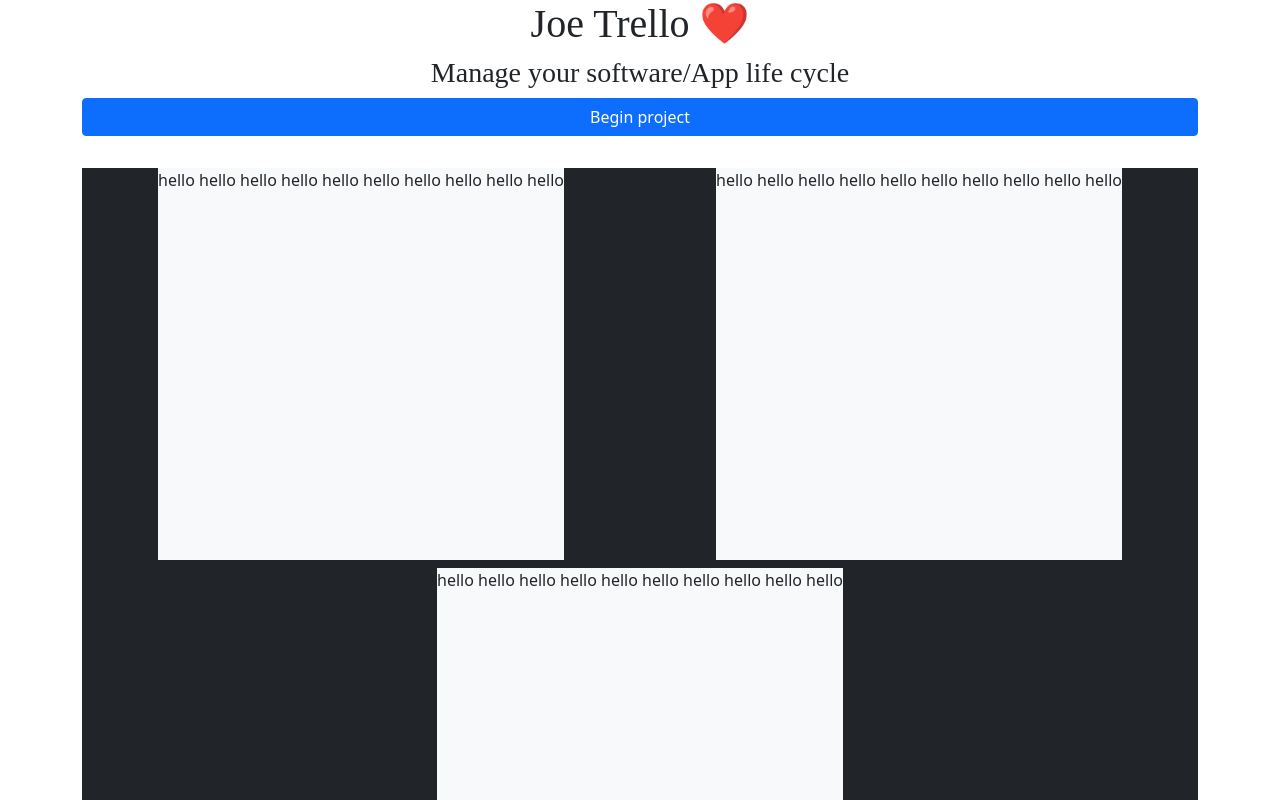
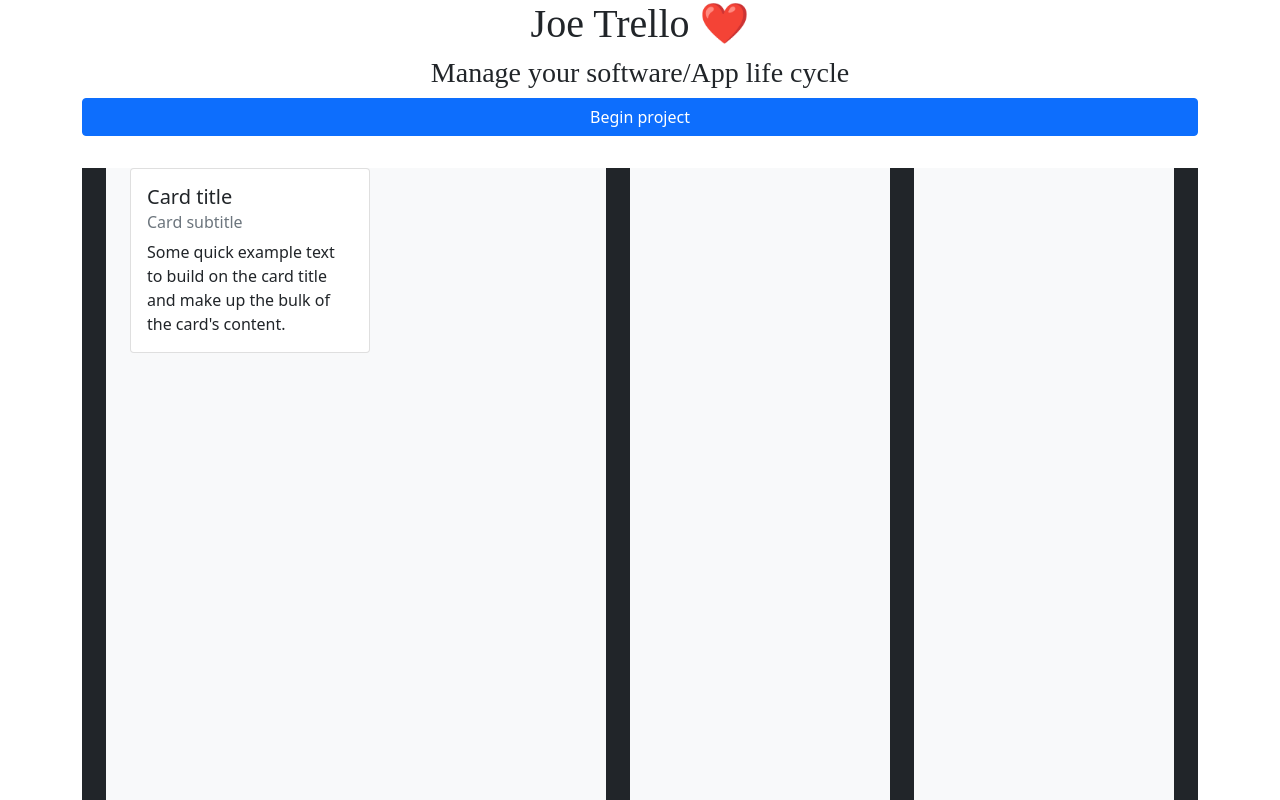
Before and after one commit to josephDev123/business-software-lifecycle-management-app, a React (Create React App) app: page / in a window 1280 px wide. Shown: the top 800 px of the page. Built offline with nearby package versions, Linux system fonts and the light colour scheme; a web font is replaced by a local one.

Commit message:
modified:   src/component/Board_wrapper.js

```diff
--- a/src/App.js
+++ b/src/App.js
@@ -5,6 +5,7 @@
 import Form from './component/Form';
 import Board_wrapper from './component/Board_wrapper';
 import Board from './component/Board';
+import Card from './component/Card';
 // import { label} from './component/data';
 
 
@@ -15,7 +16,7 @@
       <Form />
       <Board_wrapper>
         <Board >
-          hello hello  hello  hello hello hello hello hello hello hello
+           <Card />
         </Board >
       </Board_wrapper >
     </div>
--- a/src/component/Board.js
+++ b/src/component/Board.js
@@ -3,14 +3,16 @@
 export default function Board(props) {
     return (
         <div className='d-flex justify-content-around vh-100 flex-wrap'>
-            <div className='d-flex flex-column bg-light mb-2 justify-content-start align-items-start'>
+            <div className='d-flex flex-column bg-light mb-2 justify-content-start align-items-start px-4 flex-grow-1'>
                 {props.children}
             </div>
-            <div className='d-flex flex-column bg-light mb-2 justify-content-start align-items-start'>
-                {props.children}
+            <span className='ms-4'></span>
+            <div className='d-flex flex-column bg-light mb-2 justify-content-start align-items-start px-4 flex-grow-1'>
+
             </div>
-            <div className='d-flex flex-column bg-light mb-2 justify-content-start align-items-start'>
-                {props.children}
+            <span className='ms-4'></span>
+            <div className='d-flex flex-column bg-light mb-2 justify-content-start align-items-start px-4 flex-grow-1' >
+
             </div>
 
         </div>
--- a/src/component/Board_wrapper.js
+++ b/src/component/Board_wrapper.js
@@ -2,7 +2,7 @@
 
 export default function Board_wrapper(props) {
     return (
-        <div className='bg-dark'>
+        <div className='bg-dark px-4'>
             {props.children}
         </div>
     )
--- /dev/null
+++ b/src/component/Card.js
@@ -0,0 +1,16 @@
+import React from 'react'
+
+export default function Card() {
+    return (
+        <div>
+           <div className="card" style={{ width: "15rem" }}>
+                <div className="card-body">
+                    <h5 className="card-title">Card title</h5>
+                    <h6 className="card-subtitle mb-2 text-muted">Card subtitle</h6>
+                    <p className="card-text">Some quick example text to build on the card title and make up the bulk of the card's content.</p>
+
+                </div>
+            </div>
+        </div>
+    )
+}
```
